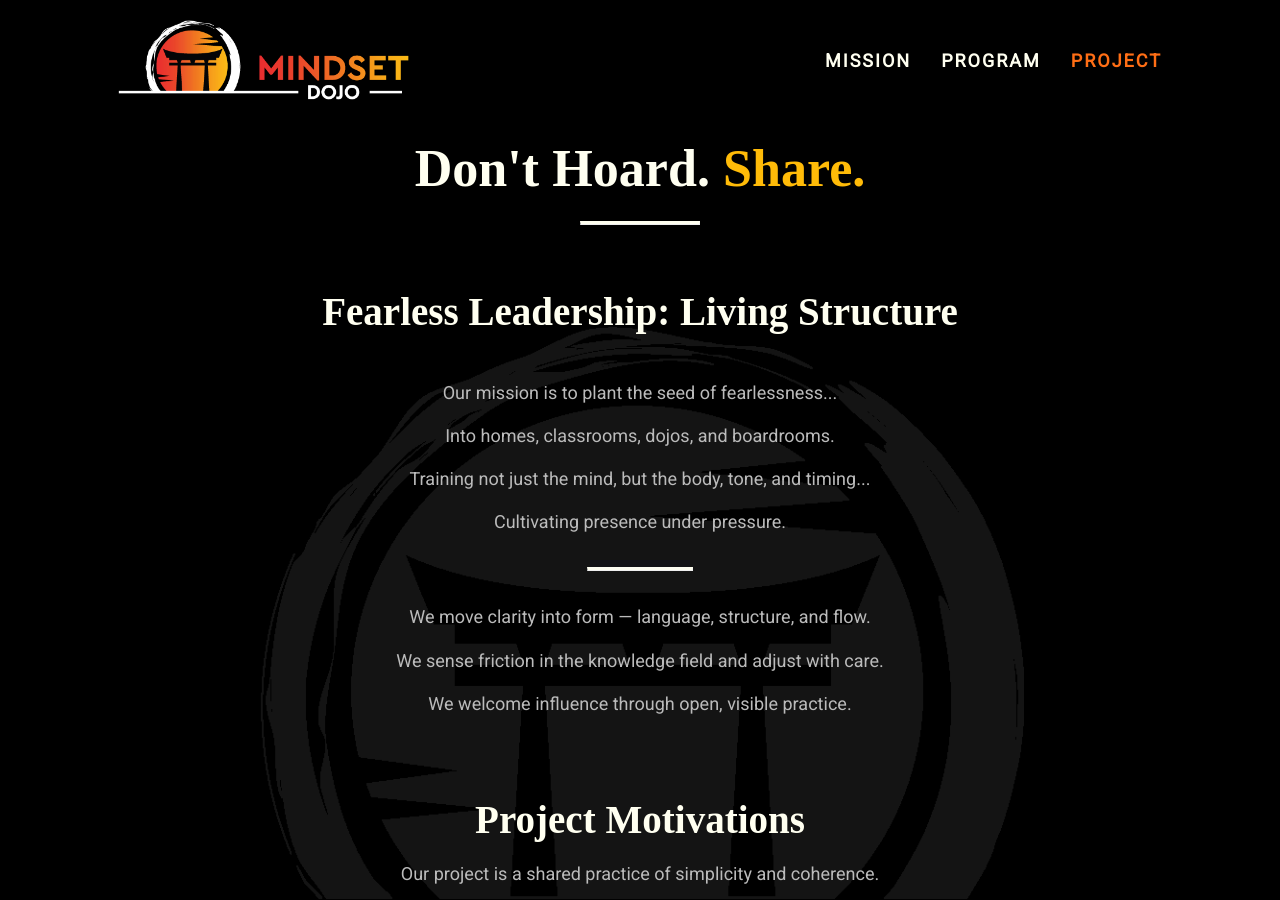
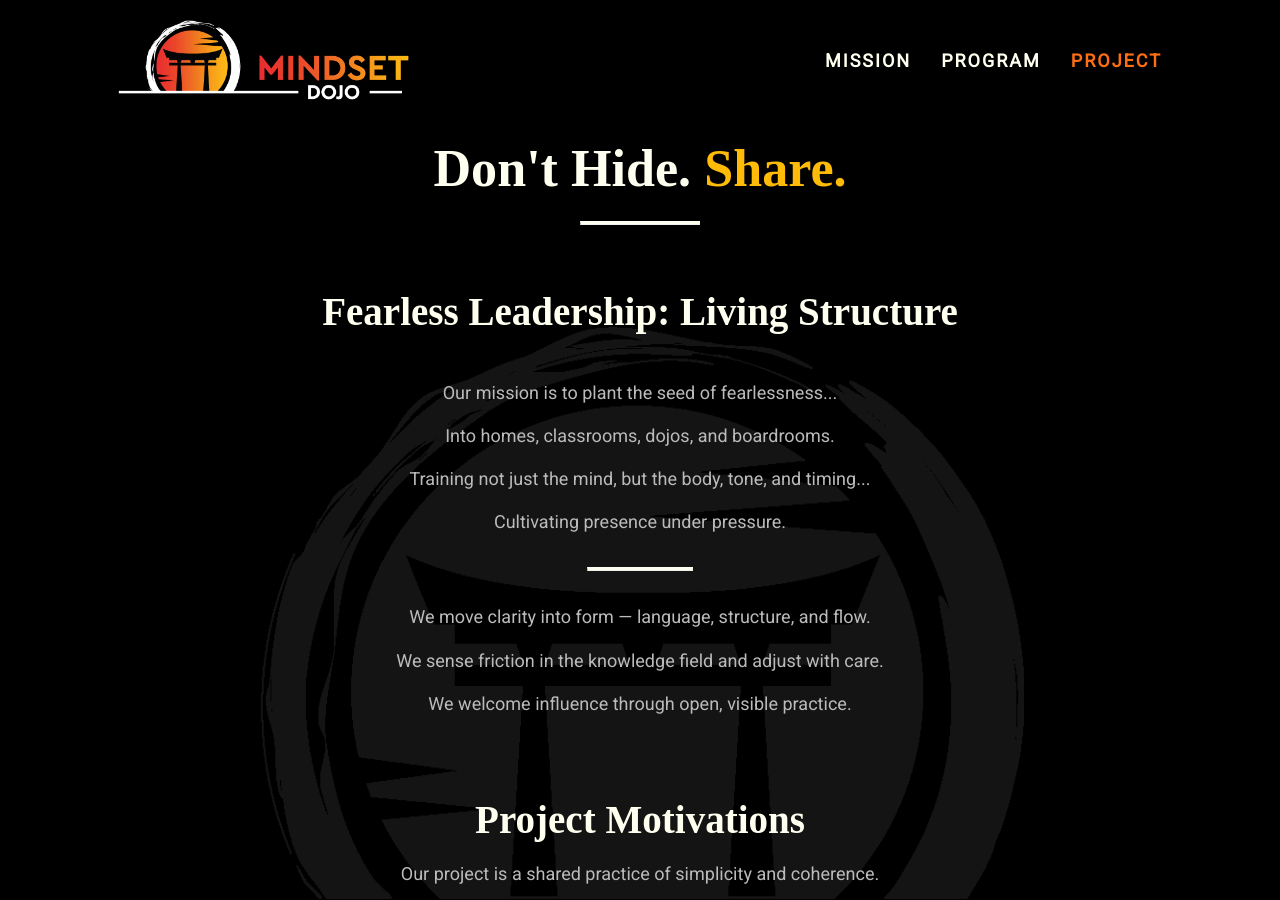
Before and after one commit to mindset-dojo/mindset-dojo.github.io, a Jekyll site: the page built from project.md, in a window 1280 px wide and 900 px high. Built offline with Jekyll 4.4.1, drawn with Linux system fonts in a browser that asks for light colours; some web fonts are replaced.

Commit message:
refactor: Don't Hide.  Share.

```diff
--- a/_data/project.yaml
+++ b/_data/project.yaml
@@ -1,5 +1,5 @@
 ---
-mantra: "Don't Hoard. Share."
+mantra: "Don't Hide. Share."
 context:
   mission_rally_suffix_label: ": Living Structure"
   mission_statement_bridge:
--- a/project.md
+++ b/project.md
@@ -1,6 +1,6 @@
 ---
 layout: default
-title: Don't Hoard. Share.
+title: Don't Hide. Share.
 h1_mark: Share.
 h1_hr: true
 permalink: /project/
```
